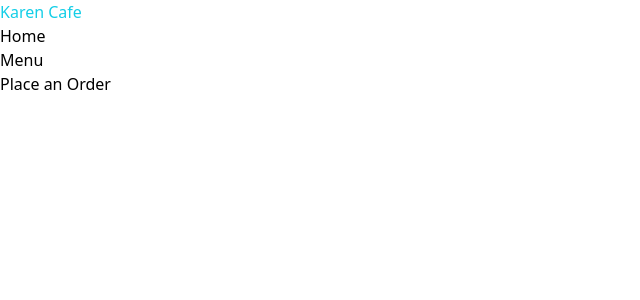
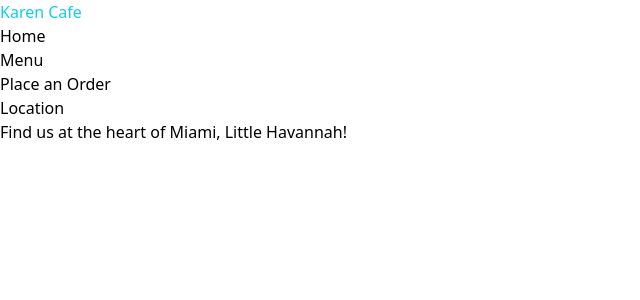
Before and after one commit to camaya21/Karen-Cafe, a React (Create React App) app in the folder karen-app/: page /location in a window 1280 px wide. Shown: the top 300 px of the page, without its empty margins (0-640 px from the left). Built offline with nearby package versions, Linux system fonts and the light colour scheme.

Commit message:
Added Location Page and started setting up useState

```diff
--- a/karen-app/src/App.js
+++ b/karen-app/src/App.js
@@ -3,6 +3,7 @@ import Main from "./pages/Main";
 import Menu from "./pages/Menu";
 import Nav from "./components/nav";
 import Order from "./pages/Order";
+import Location from "./pages/Location";
 import './App.css';
 
 function App() {
@@ -13,6 +14,7 @@ function App() {
         <Route path="/" element={<Main />} />
         <Route path="/menu" element={<Menu />} />
         <Route path="/order" element={<Order />} />
+        <Route path="/location" element={<Location />} />
       </Routes>
     </div>
   );
--- a/karen-app/src/components/nav.js
+++ b/karen-app/src/components/nav.js
@@ -1,6 +1,14 @@
+import React, {useState, useEffect} from 'react'
 import { Link } from "react-router-dom";
 
 const Nav = () => {
+
+    const [nav, setNav] = useState(false);
+
+    const handleNav = () => {
+        setNav(!nav)
+    }
+
     return (
         <div className="">
             <p className="text-[#13cee7]">Karen Cafe</p>
@@ -13,6 +21,9 @@ const Nav = () => {
             <Link to="/Order">
                 <p>Place an Order</p>
             </Link>
+            <Link to="/Location">
+                <p>Location</p>
+            </Link>
         </div>
     )
 }
--- /dev/null
+++ b/karen-app/src/pages/Location.js
@@ -0,0 +1,7 @@
+const Location = () => {
+    return (
+        <p>Find us at the heart of Miami, Little Havannah!</p>
+    )
+}
+
+export default Location;
```
